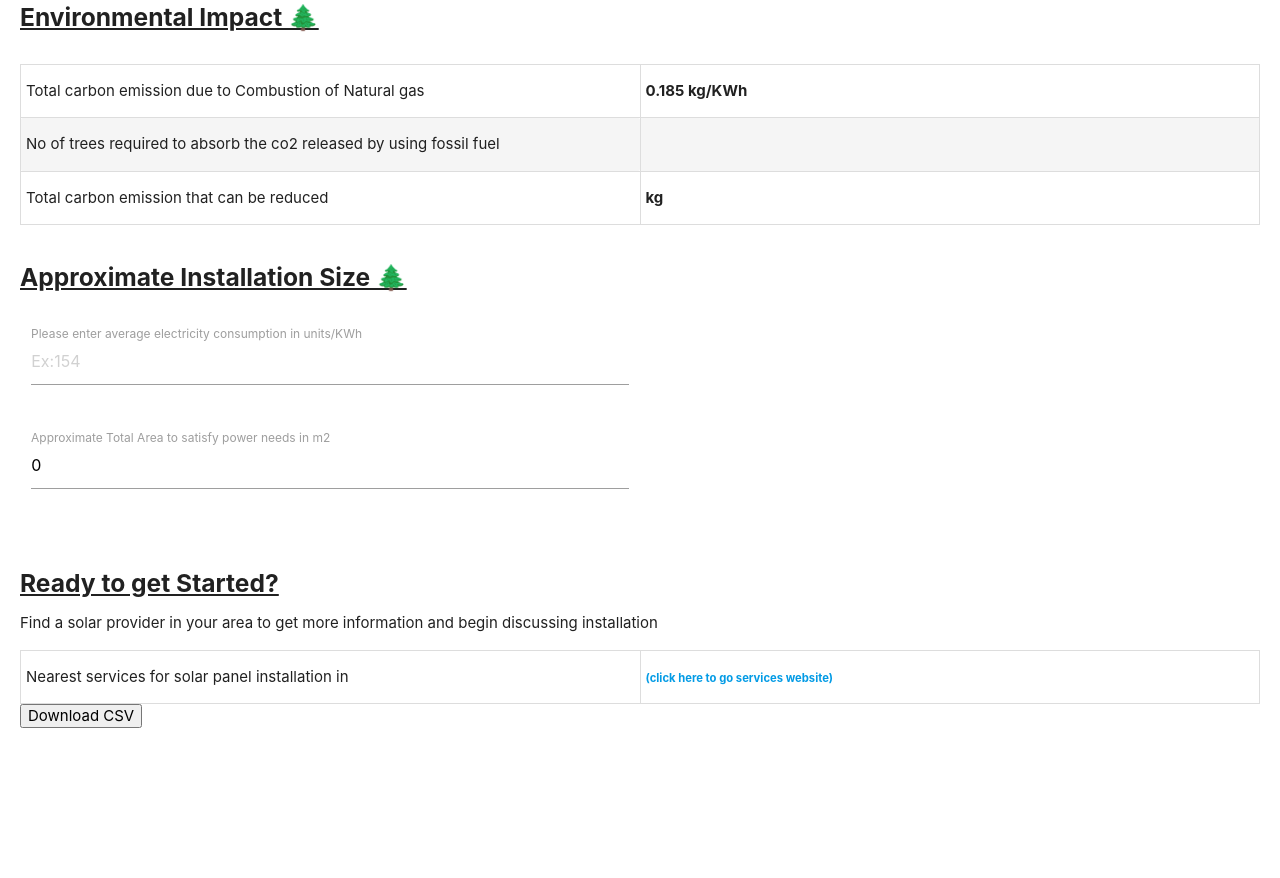
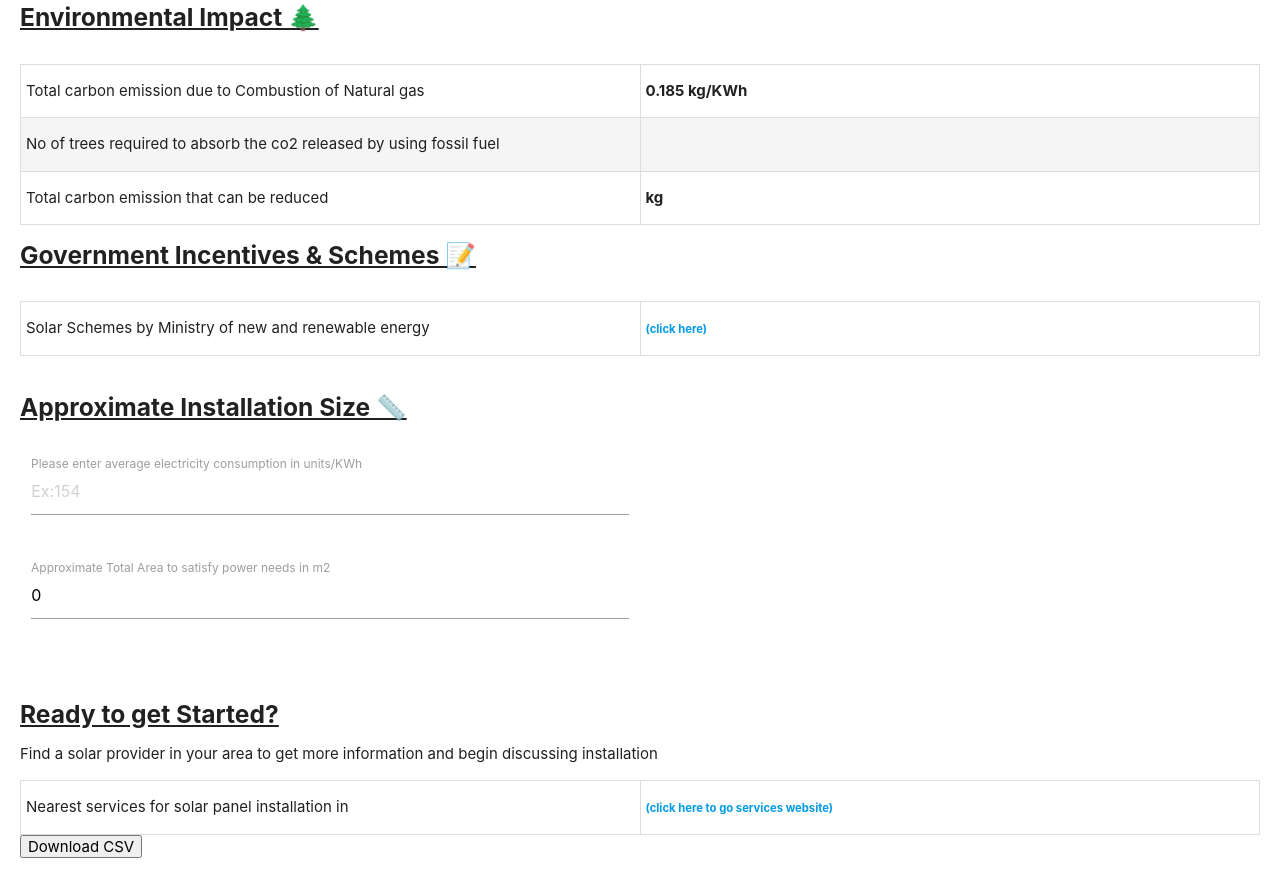
Before and after one commit to subramanyakrishna/solarenergyprediction, a Flask app: template templates/perday.html in a window 1280 px wide. Shown: the part 1625-2503 px from the top of the page. Before the commit the page ends 2353 px from the top, so only its background shows below. Run offline with Flask 2, Linux system fonts and the light colour scheme; the template is opened without the code that fills it, so the values that code supplies are empty; parts of the project's set-up code (start-up, migrations or seed data) failed here and were passed over.

Commit message:
new section government scheme added

```diff
--- a/templates/perday.html
+++ b/templates/perday.html
@@ -94,8 +94,19 @@
             </tr>
           </tbody>
         </table>
+        <h5 class="editsize"><u><b>Government Incentives & Schemes  &#128221;</b></u></h5>
         <br>
-        <h5 class="editsize"><u><b>Approximate Installation Size &#127794;</b></u></h5>
+        <table>
+          <tbody>
+            <tr>
+              <td> Solar Schemes by Ministry of new and renewable energy </td>
+              <td><b><a id="nearServiceAnchor" target="_blank" href="https://mnre.gov.in/solar/schemes"><small>(click here)</small></a></b></td>
+            </tr>
+
+          </tbody>
+        </table>
+        <br>
+        <h5 class="editsize"><u><b>Approximate Installation Size  &#128207;</b></u></h5>
         <br>
         <div class="row">
           <div class="input-field col s12 l6">
```
